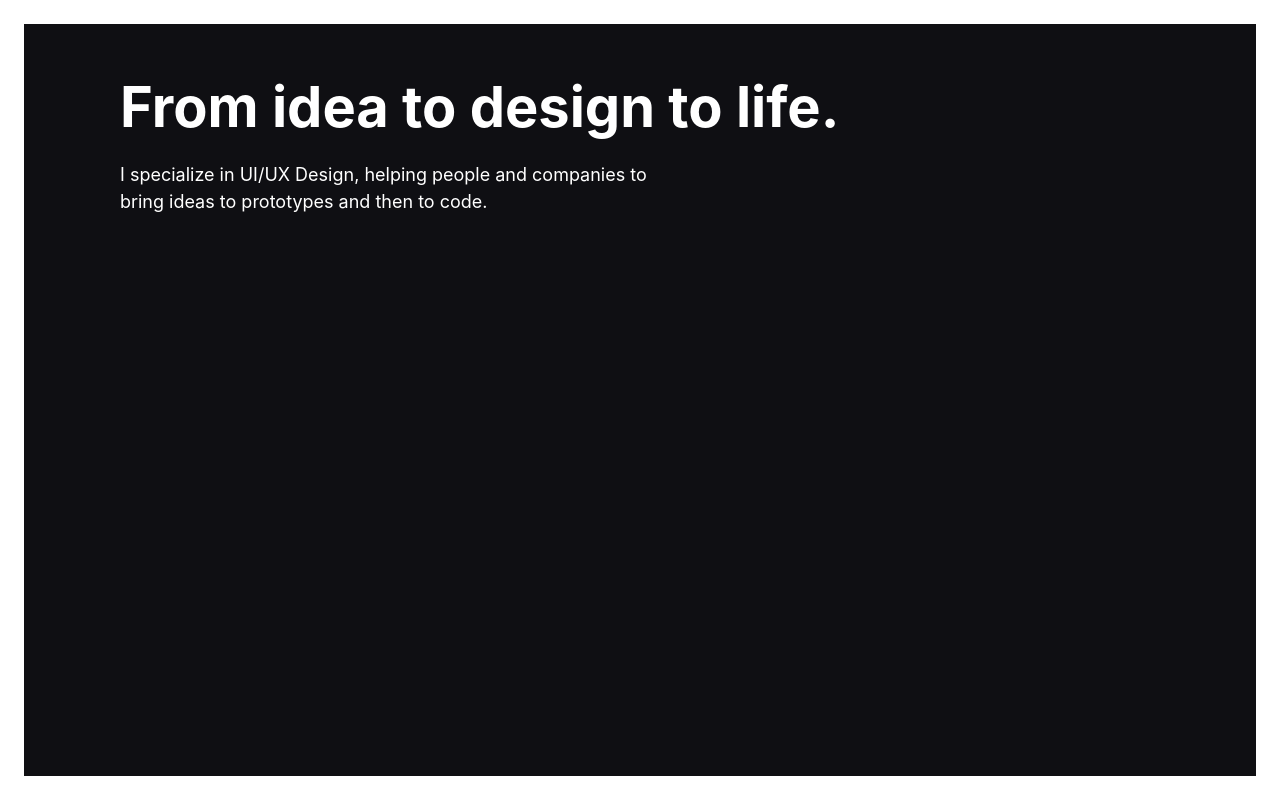
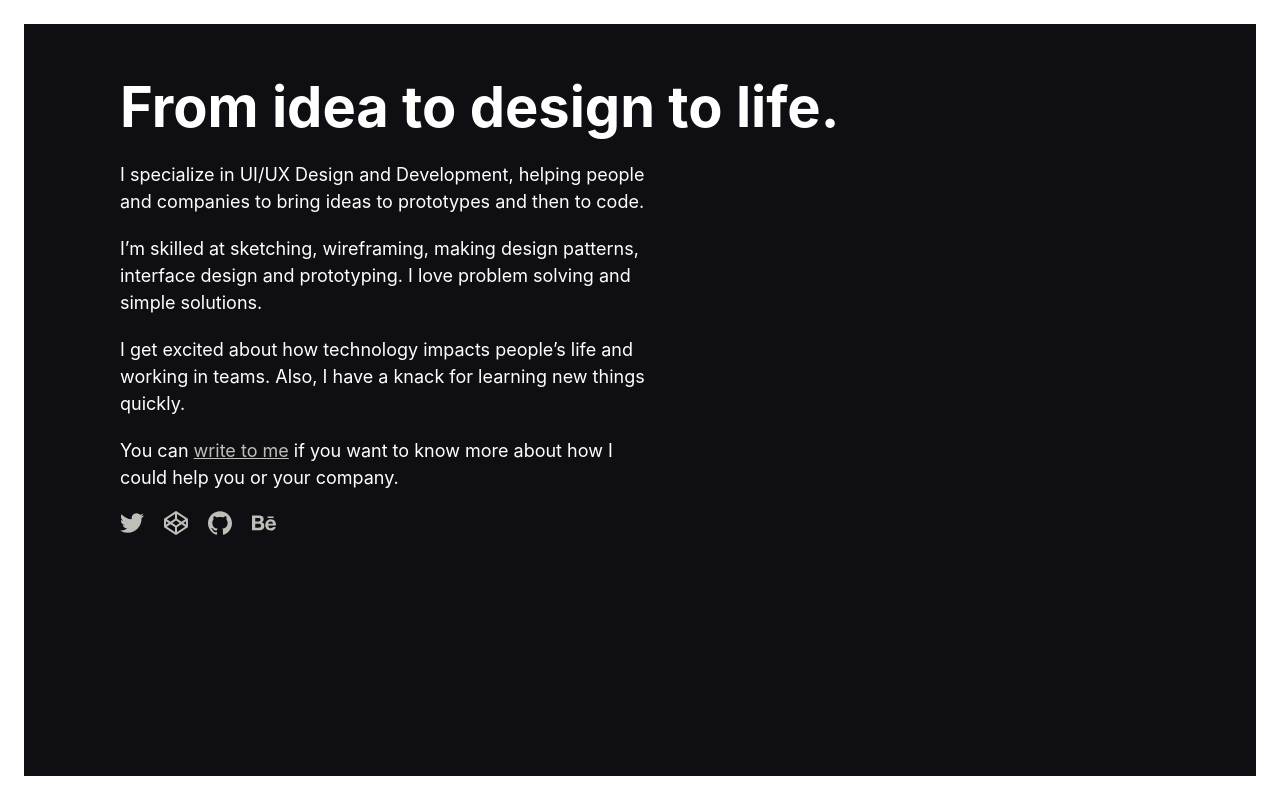
Before and after one commit to kkhenriquez/konrad-design-nuxt, a Nuxt app: page /about in a window 1280 px wide. Built offline with nearby package versions, Linux system fonts and the light colour scheme.

Commit message:
UPDATE: content about section.

```diff
--- a/components/SocialNav.vue
+++ b/components/SocialNav.vue
@@ -1,21 +1,21 @@
 <template>
   <nav class="social-nav">
-    <a href="https://twitter.com/kkhenriquez" class="list-link" title="Twitter">
+    <a href="https://twitter.com/kkhenriquez" title="Twitter">
       <svg fill="currentColor" viewBox="0 0 24 24" xmlns="http://www.w3.org/2000/svg">
         <path d="M23.954 4.569a10 10 0 0 1-2.825.775 4.958 4.958 0 0 0 2.163-2.723c-.951.555-2.005.959-3.127 1.184a4.92 4.92 0 0 0-8.384 4.482C7.691 8.094 4.066 6.13 1.64 3.161a4.822 4.822 0 0 0-.666 2.475c0 1.71.87 3.213 2.188 4.096a4.904 4.904 0 0 1-2.228-.616v.061a4.923 4.923 0 0 0 3.946 4.827 4.996 4.996 0 0 1-2.212.085 4.937 4.937 0 0 0 4.604 3.417 9.868 9.868 0 0 1-6.102 2.105c-.39 0-.779-.023-1.17-.067a13.995 13.995 0 0 0 7.557 2.209c9.054 0 13.999-7.496 13.999-13.986 0-.209 0-.42-.015-.63a9.936 9.936 0 0 0 2.46-2.548l-.047-.02z"/>
       </svg>
     </a>
-    <a href="https://codepen.io/kkhenriquez" class="list-link" title="Codepen">
+    <a href="https://codepen.io/kkhenriquez" title="Codepen">
       <svg fill="currentColor" viewBox="0 0 24 24" xmlns="http://www.w3.org/2000/svg">
         <path d="M24 8.182l-.018-.087-.017-.05c-.01-.024-.018-.05-.03-.075-.003-.018-.015-.034-.02-.05l-.035-.067-.03-.05-.044-.06-.046-.045-.06-.045-.046-.03-.06-.044-.044-.04-.015-.02L12.58.19a1.024 1.024 0 0 0-1.142 0L.453 7.502l-.015.015-.044.035-.06.05-.038.04-.05.056-.037.045-.05.06c-.02.017-.03.03-.03.046l-.05.06-.02.06c-.02.01-.02.04-.03.07l-.01.05C0 8.12 0 8.15 0 8.18v7.497c0 .044.003.09.01.135l.01.046c.005.03.01.06.02.086l.015.05c.01.027.016.053.027.075l.022.05c0 .01.015.04.03.06l.03.04c.015.01.03.04.045.06l.03.04.04.04c.01.013.01.03.03.03l.06.042.04.03.01.014 10.97 7.33c.164.12.375.163.57.163s.39-.06.57-.18l10.99-7.28.014-.01.046-.037.06-.043.048-.036.052-.058.033-.045.04-.06.03-.05.03-.07.016-.052.03-.077.015-.045.03-.08v-7.5c0-.05 0-.095-.016-.14l-.014-.045.044.003zm-11.99 6.28l-3.65-2.44 3.65-2.442 3.65 2.44-3.65 2.44zm-1.034-6.674l-4.473 2.99L2.89 8.362l8.086-5.39V7.79zm-6.33 4.233l-2.582 1.73V10.3l2.582 1.726zm1.857 1.25l4.473 2.99v4.82L2.89 15.69l3.618-2.417v-.004zm6.537 2.99l4.474-2.98 3.613 2.42-8.087 5.39v-4.82zm6.33-4.23l2.583-1.72v3.456l-2.583-1.73zm-1.855-1.24L13.042 7.8V2.97l8.085 5.39-3.612 2.415v.003z"/>
       </svg>
     </a>
-    <a href="https://github.com/kkhenriquez" class="list-link" title="Github">
+    <a href="https://github.com/kkhenriquez" title="Github">
       <svg fill="currentColor" viewBox="0 0 24 24" xmlns="http://www.w3.org/2000/svg">
         <path d="M12 .297c-6.63 0-12 5.373-12 12 0 5.303 3.438 9.8 8.205 11.385.6.113.82-.258.82-.577 0-.285-.01-1.04-.015-2.04-3.338.724-4.042-1.61-4.042-1.61C4.422 18.07 3.633 17.7 3.633 17.7c-1.087-.744.084-.729.084-.729 1.205.084 1.838 1.236 1.838 1.236 1.07 1.835 2.809 1.305 3.495.998.108-.776.417-1.305.76-1.605-2.665-.3-5.466-1.332-5.466-5.93 0-1.31.465-2.38 1.235-3.22-.135-.303-.54-1.523.105-3.176 0 0 1.005-.322 3.3 1.23.96-.267 1.98-.399 3-.405 1.02.006 2.04.138 3 .405 2.28-1.552 3.285-1.23 3.285-1.23.645 1.653.24 2.873.12 3.176.765.84 1.23 1.91 1.23 3.22 0 4.61-2.805 5.625-5.475 5.92.42.36.81 1.096.81 2.22 0 1.606-.015 2.896-.015 3.286 0 .315.21.69.825.57C20.565 22.092 24 17.592 24 12.297c0-6.627-5.373-12-12-12"/>
       </svg>
     </a>
-    <a href="https://www.behance.net/kkhenriquez" class="list-link" title="Behance">
+    <a href="https://www.behance.net/kkhenriquez" title="Behance">
       <svg fill="currentColor" viewBox="0 0 24 24" xmlns="http://www.w3.org/2000/svg">
         <path d="M6.938 4.503c.702 0 1.34.06 1.92.188.577.13 1.07.33 1.485.61.41.28.733.65.96 1.12.225.47.34 1.05.34 1.73 0 .74-.17 1.36-.507 1.86-.338.5-.837.9-1.502 1.22.906.26 1.576.72 2.022 1.37.448.66.665 1.45.665 2.36 0 .75-.13 1.39-.41 1.93-.28.55-.67 1-1.16 1.35-.48.348-1.05.6-1.67.767a7.316 7.316 0 0 1-1.91.254H0V4.51h6.938v-.007zM16.94 16.665c.44.428 1.073.643 1.894.643.59 0 1.1-.148 1.53-.447.424-.29.68-.61.78-.94h2.588c-.403 1.28-1.048 2.2-1.9 2.75-.85.56-1.884.83-3.08.83-.837 0-1.584-.13-2.272-.4a4.948 4.948 0 0 1-1.72-1.14 5.1 5.1 0 0 1-1.077-1.77c-.253-.69-.373-1.45-.373-2.27 0-.803.135-1.54.403-2.23.27-.7.644-1.28 1.12-1.79.495-.51 1.063-.895 1.736-1.194s1.4-.433 2.22-.433c.91 0 1.69.164 2.38.523a4.8 4.8 0 0 1 1.66 1.4c.44.586.75 1.26.94 2.02.19.75.25 1.54.21 2.38h-7.69c0 .84.28 1.632.71 2.065l-.08.03zm-10.24.05c.317 0 .62-.03.906-.093.29-.06.548-.165.763-.3.21-.135.39-.328.52-.583.13-.24.19-.57.19-.96 0-.75-.22-1.29-.64-1.62-.43-.32-.99-.48-1.69-.48H3.24v4.05H6.7v-.03zm13.607-5.65c-.352-.385-.94-.592-1.657-.592-.468 0-.855.074-1.166.238-.302.15-.55.35-.74.59-.19.24-.317.48-.392.75-.075.26-.12.5-.135.71h4.762c-.07-.75-.33-1.3-.68-1.69v.01zM6.52 10.45c.574 0 1.05-.134 1.425-.412.374-.27.554-.72.554-1.338 0-.344-.07-.625-.18-.846-.13-.22-.3-.39-.5-.512-.21-.124-.45-.21-.72-.257a4.426 4.426 0 0 0-.84-.074H3.23v3.44h3.29zm9.098-4.958h5.968v1.454h-5.968V5.48v.01z"/>
       </svg>
@@ -26,3 +26,23 @@
 <script>
 export default {};
 </script>
+<style>
+:root {
+  --bg-color: #0F0F13;
+  --big-border-color: white;
+  --accent-color: #ffd300;
+  --secondary-text-color: #bfbeb8;
+}
+.social-nav a {
+  margin-right: 4px;
+  color: var(--secondary-text-color);
+  padding-right: 16px;
+}
+.social-nav a:hover {
+  color: var(--text-color);
+}
+.social-nav svg {
+  width: 24px;
+  height: 24px;
+}
+</style>
--- a/nuxt.config.js
+++ b/nuxt.config.js
@@ -40,7 +40,7 @@ module.exports = {
         })
       }
     }
-  }
+  },
   modules: [
     ['@nuxtjs/google-analytics', {
       id: 'UA-75328737-3'
--- a/pages/about.vue
+++ b/pages/about.vue
@@ -1,10 +1,40 @@
 <template id="about">
   <main>
     <h1>From idea to design to life.</h1>
-    <p>I specialize in UI/UX Design, helping people and companies to bring ideas to prototypes and then to code.</p>
+    <p>I specialize in UI/UX Design and Development, helping people and companies to bring ideas to prototypes and then to code.</p>
+    <p>I’m skilled at sketching, wireframing, making design patterns, interface design and prototyping. I love problem solving and simple solutions.</p>
+    <p>I get excited about how technology impacts people’s life and working in teams. Also, I have a knack for learning new things quickly.</p>
+    <p>You can <a class="write-link" href="mailto:kevinkonrad93@gmail.com">write to me</a> if you want to know more about how I could help you or your company.</p>
+    <SocialNav/>
   </main>
 </template>
+<script>
+import SocialNav from '~/components/SocialNav.vue'
+
+export default {
+  components: {
+    SocialNav
+  },
+  head() {
+    return {
+      meta: [
+        {
+          hid: 'description',
+          name: 'description',
+          content: "I'm a Designer and Frontend Developer skilled at wireframing, prototyping and interface design."
+        }
+      ]
+    }
+  }
+}
+</script>
 <style>
+:root {
+  --bg-color: #0F0F13;
+  --big-border-color: white;
+  --accent-color: #ffd300;
+  --secondary-text-color: #bfbeb8;
+}
 h1 {
   margin-top: 32px;
   margin-bottom: 18px;
@@ -13,4 +43,10 @@ p {
   font-size: 18px;
   line-height: 1.5;
 }
+.write-link {
+  color: var(--secondary-text-color);
+}
+.write-link:hover {
+  color: var(--text-color);
+}
 </style>
--- a/pages/index.vue
+++ b/pages/index.vue
@@ -12,12 +12,10 @@
 </template>
 
 <script>
-import AppLogo from '~/components/AppLogo.vue'
 import SocialNav from '~/components/SocialNav.vue'
 
 export default {
   components: {
-    AppLogo,
     SocialNav
   },
   head() {
@@ -37,10 +35,9 @@ export default {
 <style>
 :root {
   --bg-color: #0F0F13;
-  --text-color: white;
   --big-border-color: white;
   --accent-color: #ffd300;
-  --secondary-text-color: #BFBEB8;
+  --secondary-text-color: #bfbeb8;
 }
 h1 {
   margin-top: 116px;
@@ -71,23 +68,6 @@ ul {
   font-size: 18px;
   display: flex;
 }
-.list-item {
-  margin-bottom: 8px;
-}
-.list-link {
-  color: var(--secondary-text-color);
-  padding-right: 16px;
-}
-.list-link:hover {
-  color: var(--text-color);
-}
-.social-nav a {
-  margin-right: 4px;
-}
-.social-nav svg {
-  width: 24px;
-  height: 24px;
-}
 @media screen and (min-width: 800px) {
   p {
     font-size: 28px;
```
